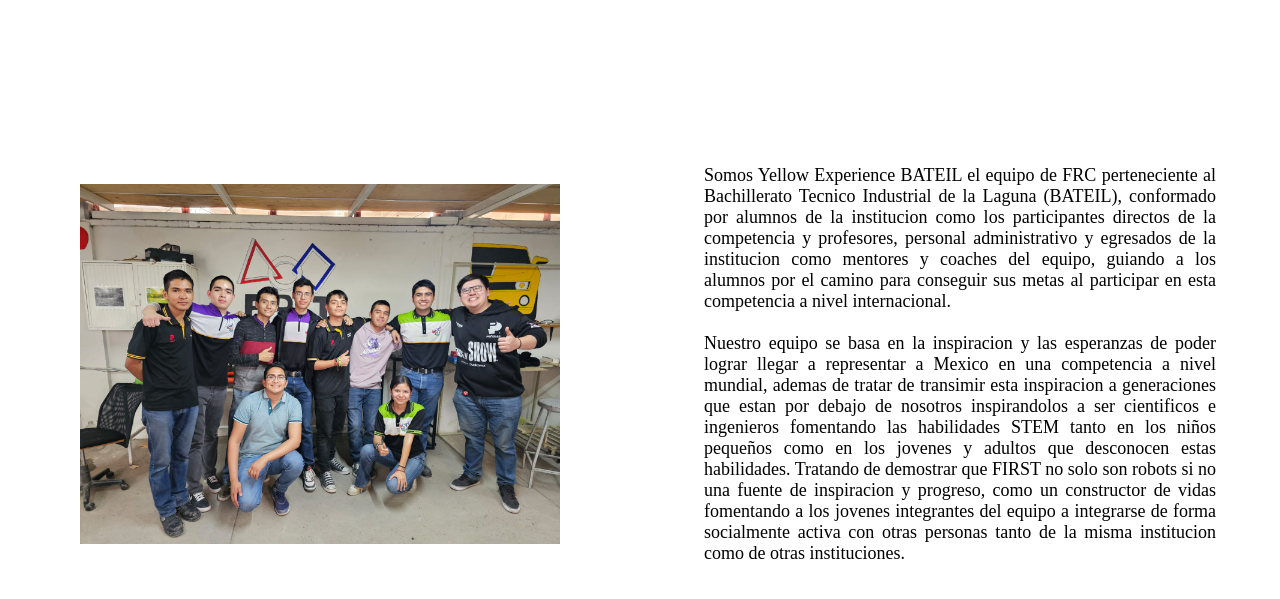
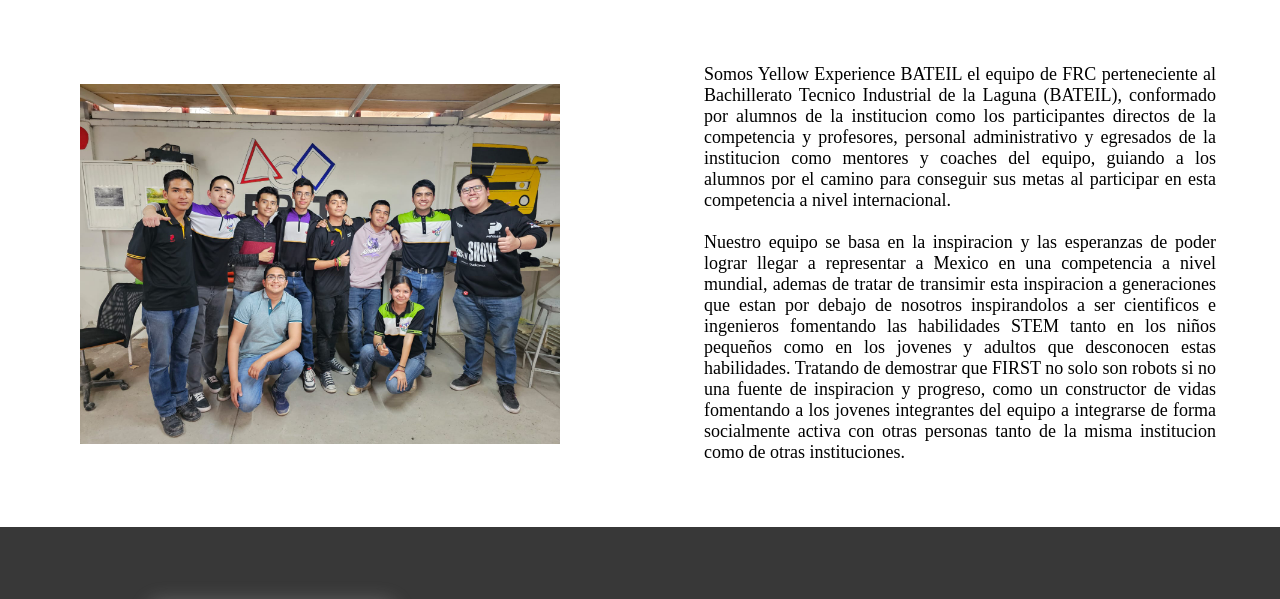
Before and after one commit to YE8291/webpage, a plain HTML site: page index.html in a window 1280 px wide. Shown: the part 700-1299 px from the top of the page. Drawn offline with Linux system fonts and the light colour scheme.

Commit message:
V1.1 correccion de algunos estilos

```diff
--- a/CSS/info.css
+++ b/CSS/info.css
@@ -1,10 +1,11 @@
 .info{
     width: 100%;
-    height: 600px;
+    height: auto;
     display: grid;
     grid-template-columns: 2;
     grid-template-rows: 1;
     margin-top: 5%;
+    margin-bottom: 5%;
 }
 
 .info > img{
```
